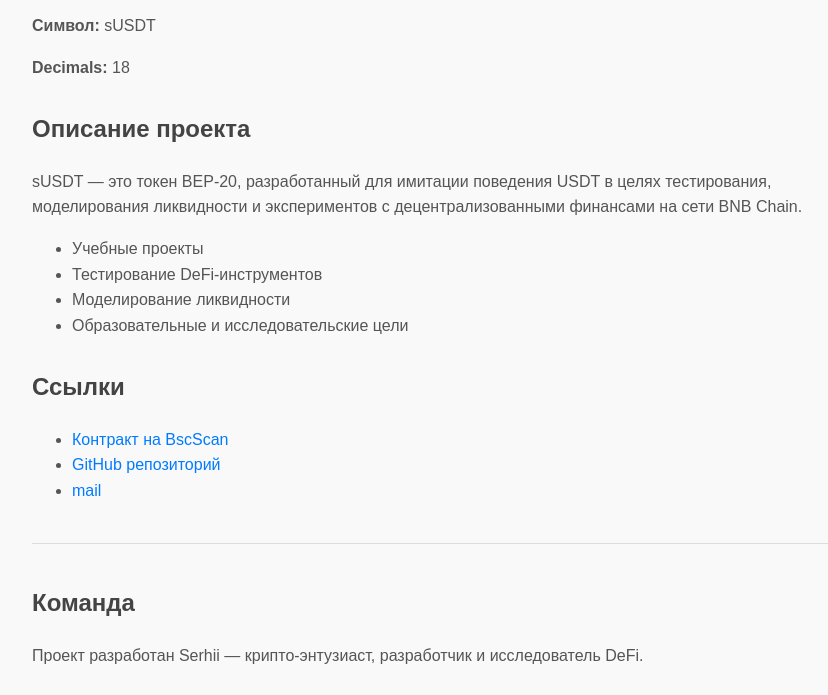
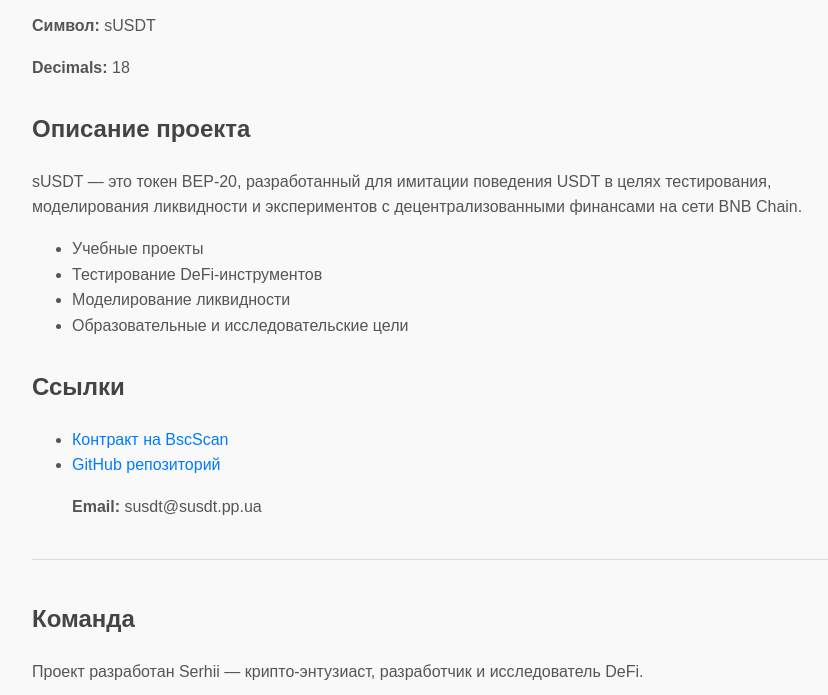
Before and after one commit to USDT-kz/USDT, a plain HTML site: page index.html in a window 1280 px wide. Shown: the part 286-981 px from the top of the page, without its empty margins (208-1036 px from the left). Drawn offline with Linux system fonts and the light colour scheme.

Commit message:
index.html

```diff
--- a/index.html
+++ b/index.html
@@ -66,7 +66,7 @@
   <ul>
     <li><a href="https://bscscan.com/address/0x2B7668110cE609B96C9fc227E47718875006f84b" target="_blank" rel="noopener noreferrer">Контракт на BscScan</a></li>
     <li><a href="https://github.com/Serhi1488/USDT" target="_blank" rel="noopener noreferrer">GitHub репозиторий</a></li>
-    <li><a href="mailto:susdt@susdt.pp.ua" target="_blank" rel="noopener noreferrer">mail</a></li>
+    <p><strong>Email:</strong> susdt@susdt.pp.ua</p>
       </ul>
 
   <hr />
```
